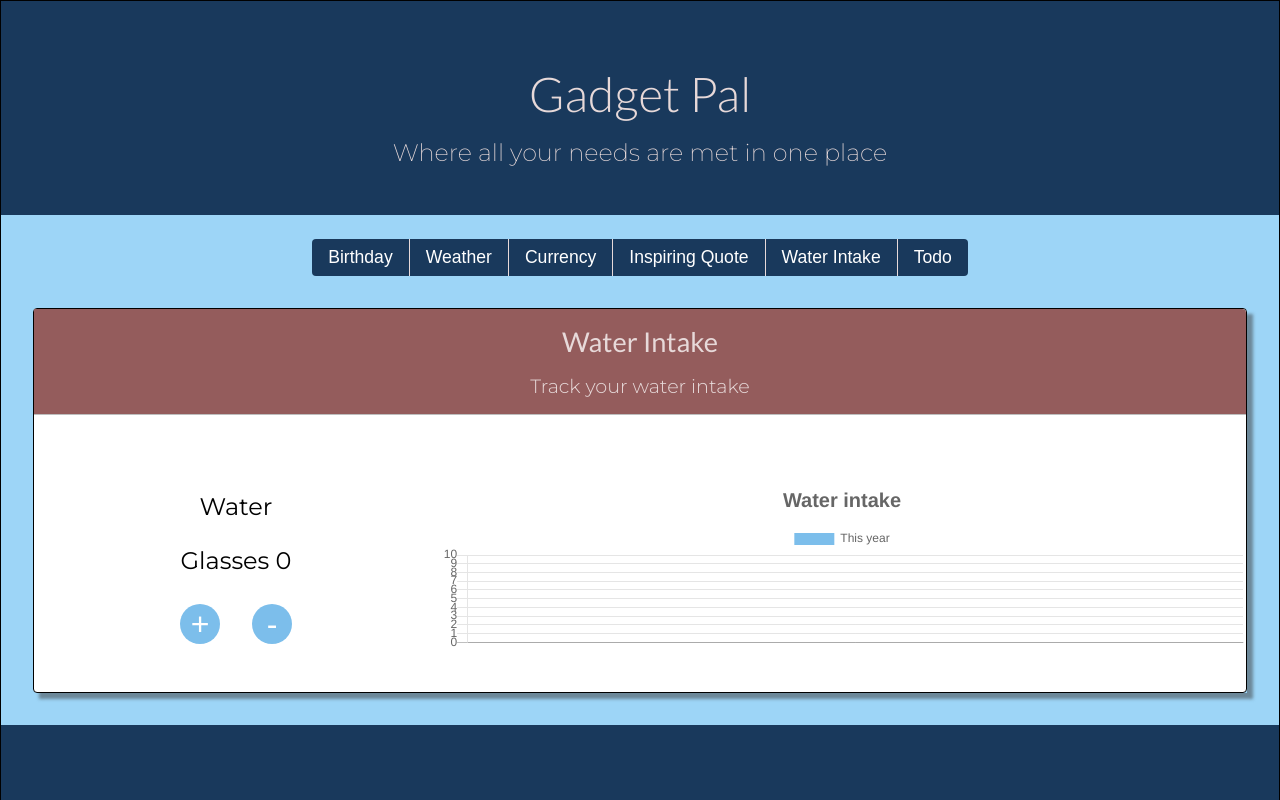
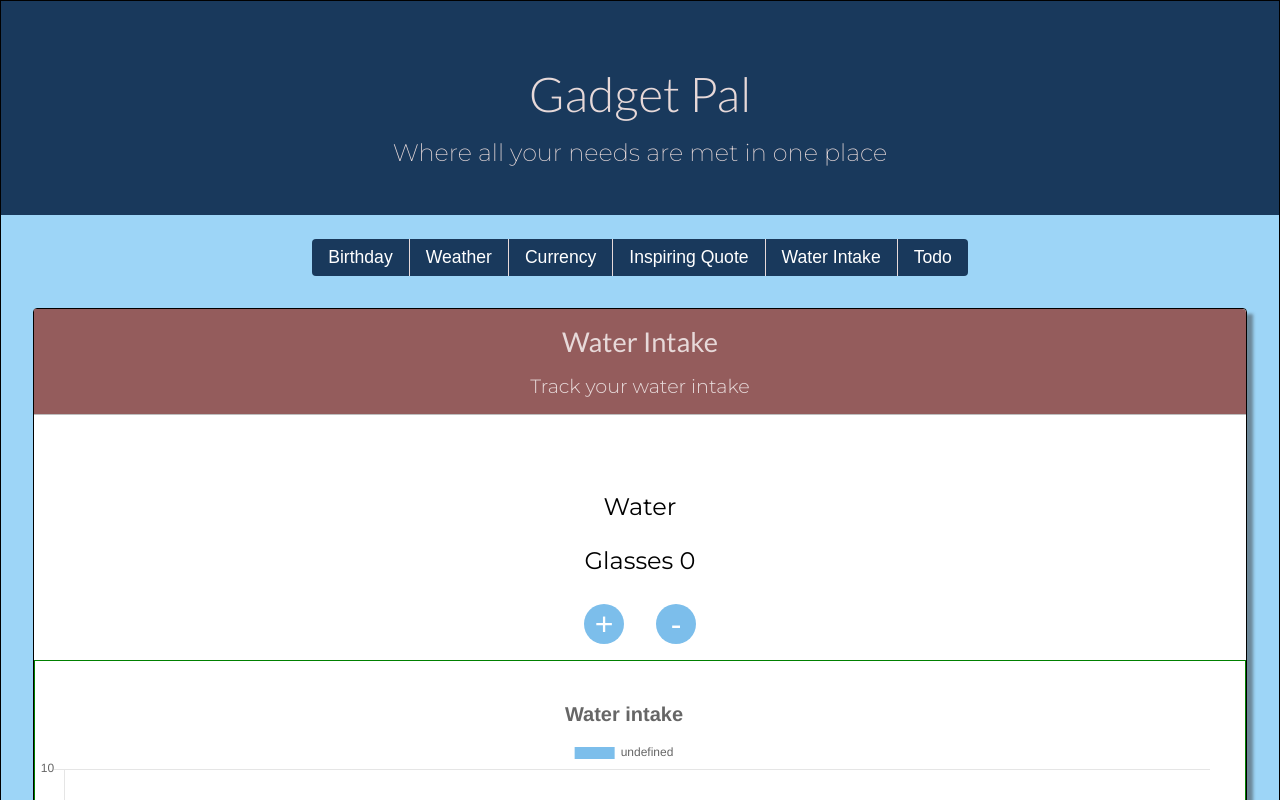
Before and after one commit to faalex96/gadget-pal, a React (Create React App) app: page / in a window 1280 px wide. Both pictures are taken after a click on the button "Water Intake". Shown: the top 800 px of the page. Built offline with nearby package versions, Linux system fonts and the light colour scheme.

Commit message:
changing style for water app

```diff
--- a/src/components/watterApp/waterApp.css
+++ b/src/components/watterApp/waterApp.css
@@ -36,15 +36,17 @@
 .chart {
   flex: 2;
   padding-top: 2rem;
+  padding-right: 2rem;
+  height: auto;
+  border: 1px solid green;
 }
 
-@media screen and (max-width: 1100px) {
+canvas {
+  height: 100%;
+}
+
+@media screen and (max-width: 1300px) {
   .watter-app {
     flex-direction: column;
   }
-
-  .chart {
-    margin: auto;
-    height: 300px;
-  }
 }
--- a/src/components/watterApp/watterComponent.jsx
+++ b/src/components/watterApp/watterComponent.jsx
@@ -102,27 +102,23 @@ function WatterIntake() {
         </button>
       </div>
       <div className="chart">
+        <div className="wrapper">
           <Bar
             data={{
               datasets: [
                 {
                   data: retriveData()[0],
-                label: "This year",
                   backgroundColor: "rgba(124, 190, 235,1)",
                 },
               ],
               labels: retriveData()[1],
             }}
             options={{
-            maintainAspectRatio: false,
+              maintainAspectRatio: true,
               title: {
                 display: true,
                 text: "Water intake",
                 fontSize: 20,
-            },
-            legend: {
-              display: true,
-              position: "top",
               },
               scales: {
                 yAxes: [
@@ -138,6 +134,7 @@ function WatterIntake() {
           />
         </div>
       </div>
+    </div>
   );
 }
 
```
Lines whose indentation alone changed are shown as unchanged.
